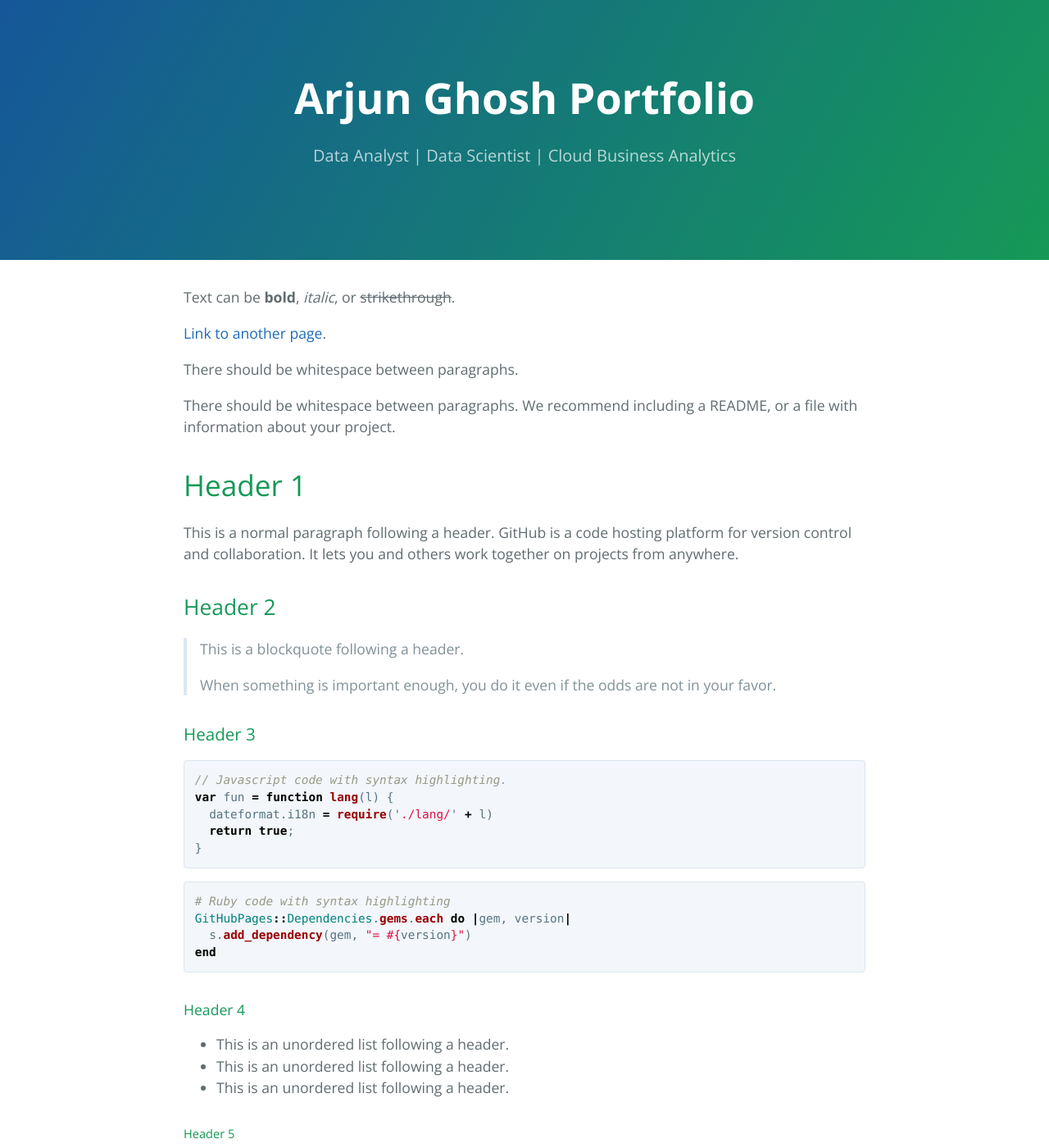
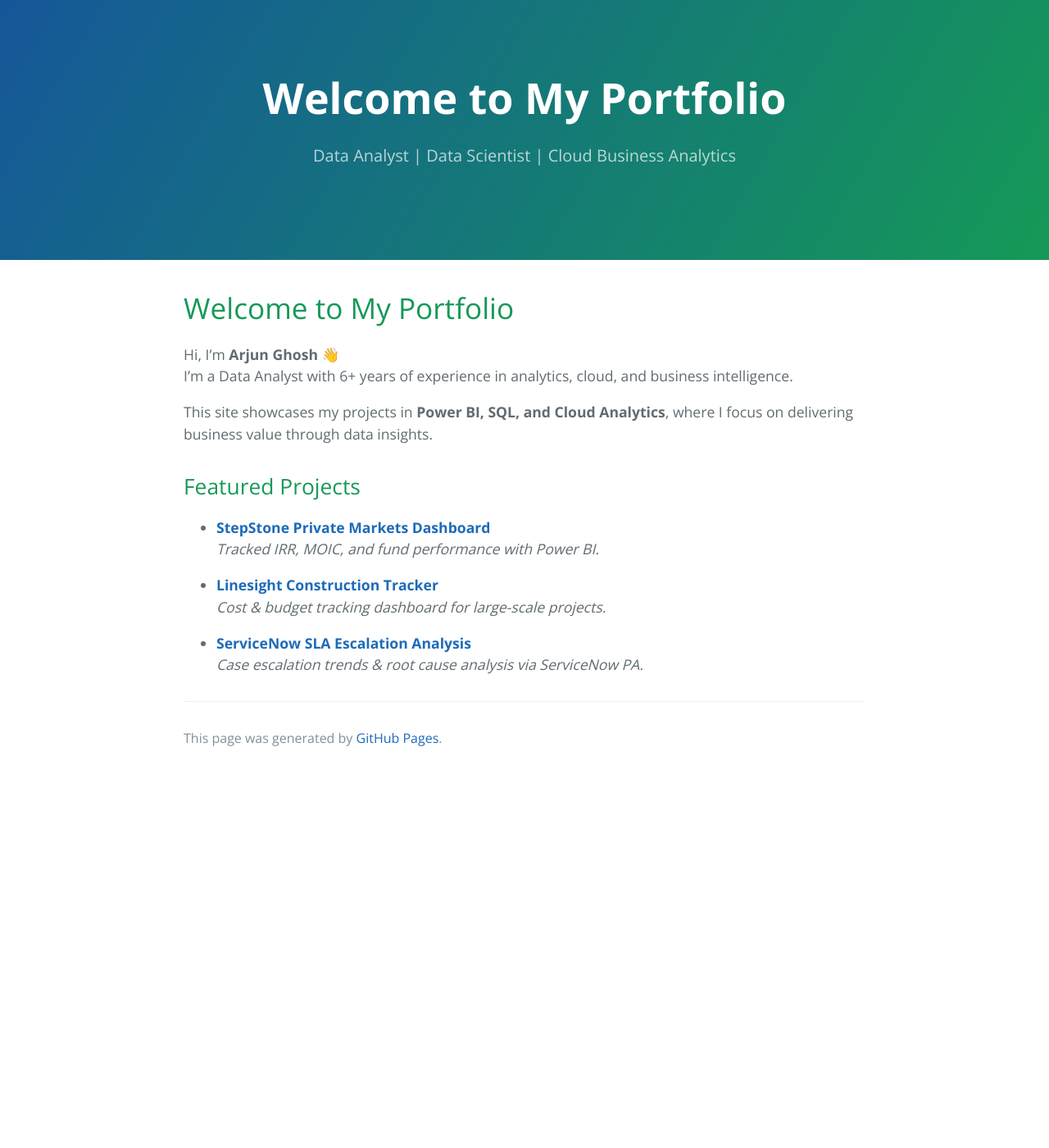
Before and after one commit to arjunghosh4/arjunghosh4.github.io, a Jekyll site: the page built from index.md, in a window 1280 px wide and 1400 px high. Shown: the whole window at 82% size. Built offline with Jekyll 4.4.1, drawn with Linux system fonts in a browser that asks for light colours; our own code applies the rules of GitHub Pages for plain Markdown files; some of the changed text lies outside the part shown.

Commit message:
Update index.md

````diff
--- a/index.md
+++ b/index.md
@@ -1,123 +1,17 @@
----
-layout: default
----
+# Welcome to My Portfolio
 
-Text can be **bold**, _italic_, or ~~strikethrough~~.
+Hi, I’m **Arjun Ghosh** 👋
+I’m a Data Analyst with 6+ years of experience in analytics, cloud, and business intelligence.
 
-[Link to another page](./another-page.html).
+This site showcases my projects in **Power BI, SQL, and Cloud Analytics**, where I focus on delivering business value through data insights.
 
-There should be whitespace between paragraphs.
+## Featured Projects
 
-There should be whitespace between paragraphs. We recommend including a README, or a file with information about your project.
+- **[StepStone Private Markets Dashboard](#)**
+  *Tracked IRR, MOIC, and fund performance with Power BI.*
 
-# Header 1
+- **[Linesight Construction Tracker](#)**
+  *Cost & budget tracking dashboard for large-scale projects.*
 
-This is a normal paragraph following a header. GitHub is a code hosting platform for version control and collaboration. It lets you and others work together on projects from anywhere.
-
-## Header 2
-
-> This is a blockquote following a header.
->
-> When something is important enough, you do it even if the odds are not in your favor.
-
-### Header 3
-
-```js
-// Javascript code with syntax highlighting.
-var fun = function lang(l) {
-  dateformat.i18n = require('./lang/' + l)
-  return true;
-}
-```
-
-```ruby
-# Ruby code with syntax highlighting
-GitHubPages::Dependencies.gems.each do |gem, version|
-  s.add_dependency(gem, "= #{version}")
-end
-```
-
-#### Header 4
-
-*   This is an unordered list following a header.
-*   This is an unordered list following a header.
-*   This is an unordered list following a header.
-
-##### Header 5
-
-1.  This is an ordered list following a header.
-2.  This is an ordered list following a header.
-3.  This is an ordered list following a header.
-
-###### Header 6
-
-| head1        | head two          | three |
-|:-------------|:------------------|:------|
-| ok           | good swedish fish | nice  |
-| out of stock | good and plenty   | nice  |
-| ok           | good `oreos`      | hmm   |
-| ok           | good `zoute` drop | yumm  |
-
-### There's a horizontal rule below this.
-
-* * *
-
-### Here is an unordered list:
-
-*   Item foo
-*   Item bar
-*   Item baz
-*   Item zip
-
-### And an ordered list:
-
-1.  Item one
-1.  Item two
-1.  Item three
-1.  Item four
-
-### And a nested list:
-
-- level 1 item
-  - level 2 item
-  - level 2 item
-    - level 3 item
-    - level 3 item
-- level 1 item
-  - level 2 item
-  - level 2 item
-  - level 2 item
-- level 1 item
-  - level 2 item
-  - level 2 item
-- level 1 item
-
-### Small image
-
-![Octocat](https://github.githubassets.com/images/icons/emoji/octocat.png)
-
-### Large image
-
-![Branching](https://guides.github.com/activities/hello-world/branching.png)
-
-
-### Definition lists can be used with HTML syntax.
-
-<dl>
-<dt>Name</dt>
-<dd>Godzilla</dd>
-<dt>Born</dt>
-<dd>1952</dd>
-<dt>Birthplace</dt>
-<dd>Japan</dd>
-<dt>Color</dt>
-<dd>Green</dd>
-</dl>
-
-```
-Long, single-line code blocks should not wrap. They should horizontally scroll if they are too long. This line should be long enough to demonstrate this.
-```
-
-```
-The final element.
-```
+- **[ServiceNow SLA Escalation Analysis](#)**
+  *Case escalation trends & root cause analysis via ServiceNow PA.*
````
